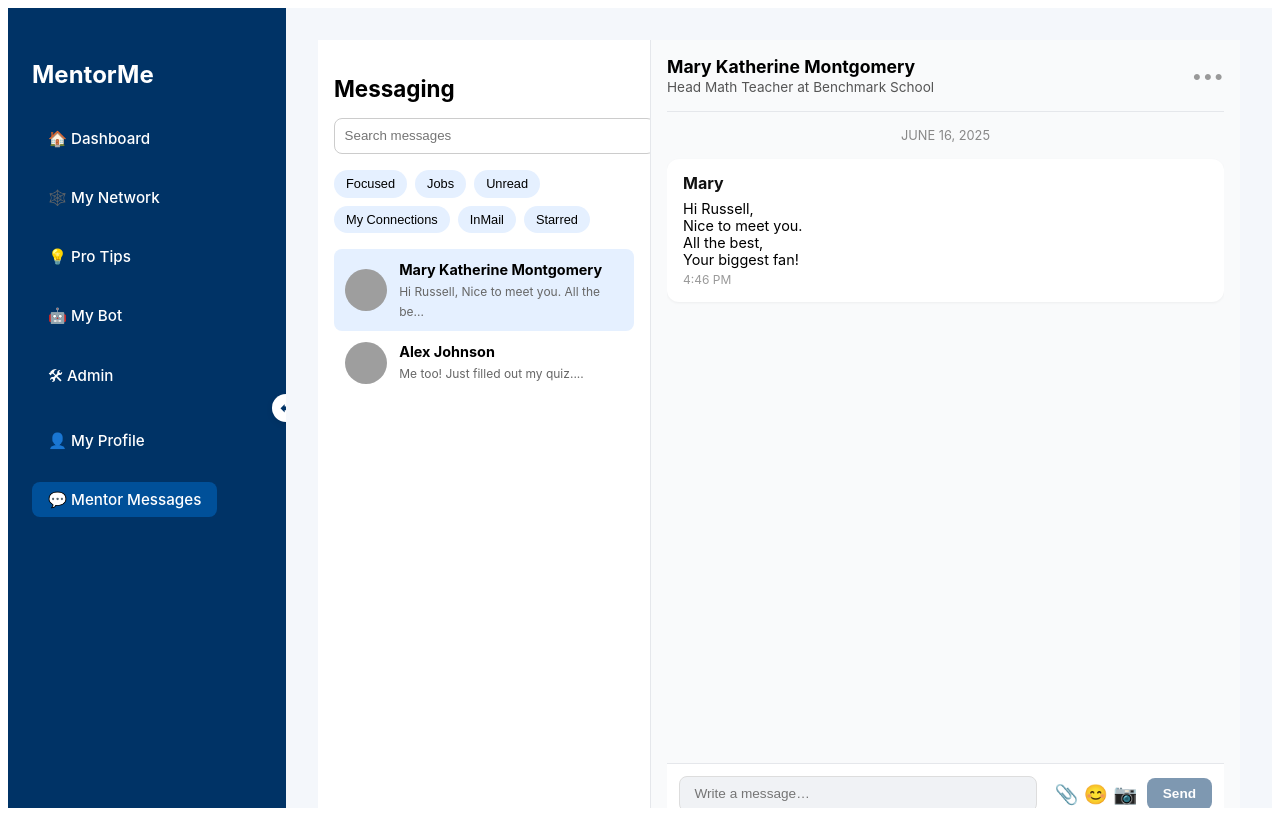
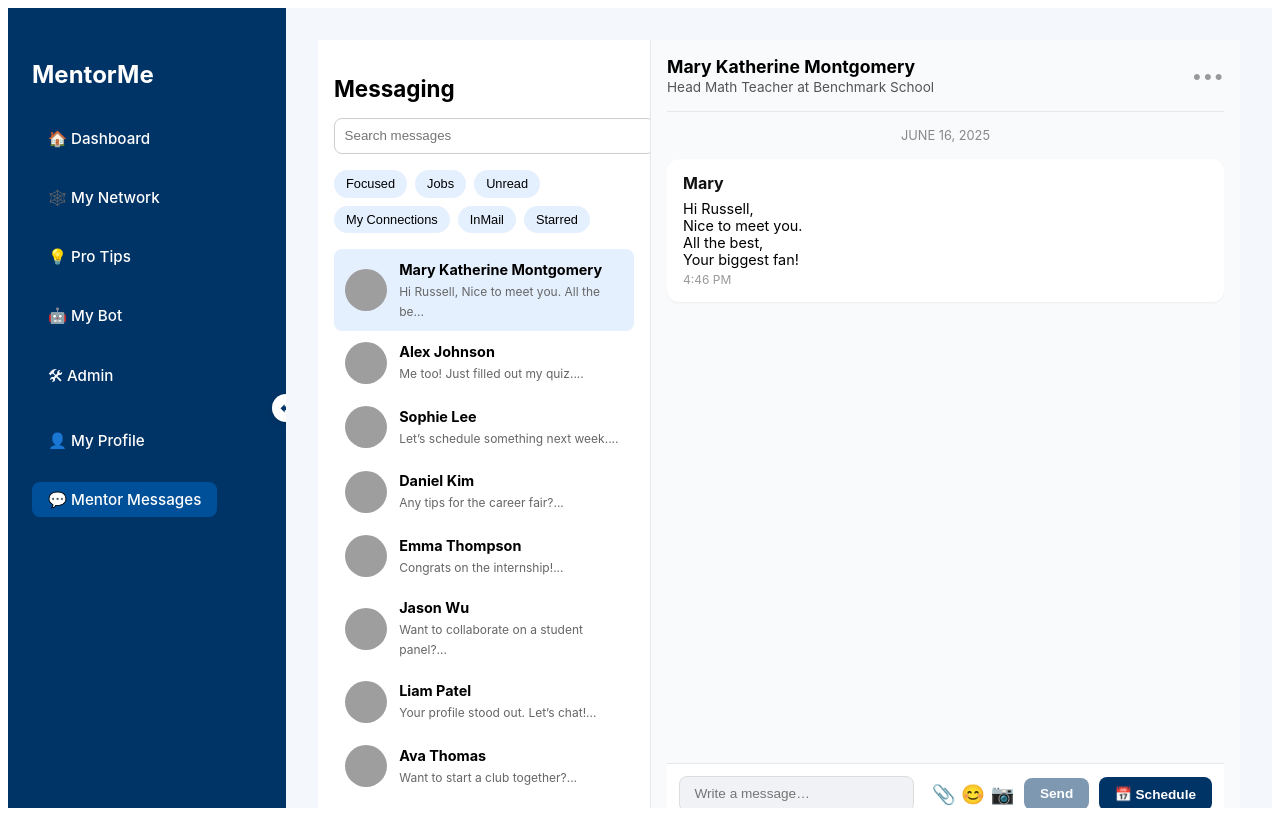
Before and after one commit to Rfitzgerald-svg/mentorme-frontend-, a React (Create React App) app: page /messages in a window 1280 px wide. Built offline with nearby package versions, Linux system fonts and the light colour scheme; grey boxes are pictures that could not be loaded.

Commit message:
Update MentorMessages.jsx

```diff
--- a/src/routes/MentorMessages.jsx
+++ b/src/routes/MentorMessages.jsx
@@ -1,5 +1,13 @@
-import React, { useEffect, useRef, useState } from "react";
+import React, { useState } from "react";
 import "./MentorMessages.css";
+
+const slots = [
+  "Monday 10:00 AM",
+  "Monday 2:00 PM",
+  "Tuesday 11:00 AM",
+  "Wednesday 1:00 PM",
+  "Friday 3:00 PM"
+];
 
 const mockConversations = [
   {
@@ -31,13 +39,110 @@ const mockConversations = [
       },
     ],
   },
+  {
+    id: 3,
+    name: "Sophie Lee",
+    title: "Mentor at Goldman Sachs",
+    messages: [
+      {
+        sender: "Sophie",
+        time: "2h ago",
+        text: "Let’s schedule something next week.",
+      },
+    ],
+  },
+  {
+    id: 4,
+    name: "Daniel Kim",
+    title: "Student at Taft",
+    messages: [
+      {
+        sender: "Daniel",
+        time: "1d ago",
+        text: "Any tips for the career fair?",
+      },
+    ],
+  },
+  {
+    id: 5,
+    name: "Emma Thompson",
+    title: "Alum at Harvard",
+    messages: [
+      {
+        sender: "Emma",
+        time: "3h ago",
+        text: "Congrats on the internship!",
+      },
+    ],
+  },
+  {
+    id: 6,
+    name: "Jason Wu",
+    title: "Founder at EduStart",
+    messages: [
+      {
+        sender: "Jason",
+        time: "Yesterday",
+        text: "Want to collaborate on a student panel?",
+      },
+    ],
+  },
+  {
+    id: 7,
+    name: "Liam Patel",
+    title: "Mentor at BCG",
+    messages: [
+      {
+        sender: "Liam",
+        time: "4h ago",
+        text: "Your profile stood out. Let’s chat!",
+      },
+    ],
+  },
+  {
+    id: 8,
+    name: "Ava Thomas",
+    title: "Peer at Choate",
+    messages: [
+      {
+        sender: "Ava",
+        time: "6h ago",
+        text: "Want to start a club together?",
+      },
+    ],
+  },
+  {
+    id: 9,
+    name: "Jayden Wu",
+    title: "Product Manager at Google",
+    messages: [
+      {
+        sender: "Jayden",
+        time: "1w ago",
+        text: "Hope the school year is going well!",
+      },
+    ],
+  },
+  {
+    id: 10,
+    name: "Nina Rivera",
+    title: "Designer at IDEO",
+    messages: [
+      {
+        sender: "Nina",
+        time: "2w ago",
+        text: "Just published a new article on mentorship!",
+      },
+    ],
+  },
 ];
 
 export default function MentorMessages() {
   const [selectedId, setSelectedId] = useState(1);
   const [input, setInput] = useState("");
+  const [showCalendar, setShowCalendar] = useState(false);
+  const [bookedSlot, setBookedSlot] = useState(null);
   const [conversations, setConversations] = useState(mockConversations);
-  const threadRef = useRef(null);
 
   const current = conversations.find((c) => c.id === selectedId);
 
@@ -55,14 +160,23 @@ export default function MentorMessages() {
     setInput("");
   };
 
-  useEffect(() => {
-    if (threadRef.current) {
-      threadRef.current.scrollTop = threadRef.current.scrollHeight;
-    }
-  }, [conversations]);
+  const handleBook = (slot) => {
+    setBookedSlot(slot);
+    setShowCalendar(false);
+    const updated = conversations.map((c) =>
+      c.id === selectedId
+        ? {
+            ...c,
+            messages: [...c.messages, { sender: "You", time: "Just now", text: `Scheduled: ${slot}` }],
+          }
+        : c
+    );
+    setConversations(updated);
+  };
 
   return (
     <div className="messages-wrapper">
+      {/* LEFT SIDEBAR */}
       <div className="sidebar-pane">
         <h2>Messaging</h2>
         <input className="search-input" placeholder="Search messages" />
@@ -86,6 +200,7 @@ export default function MentorMessages() {
         ))}
       </div>
 
+      {/* RIGHT CONVERSATION VIEW */}
       <div className="chat-pane">
         <div className="chat-header">
           <div>
@@ -95,16 +210,34 @@ export default function MentorMessages() {
           <span className="options">•••</span>
         </div>
 
-        <div className="chat-thread" ref={threadRef}>
+        <div className="chat-thread">
           <div className="chat-date">JUNE 16, 2025</div>
           {current.messages.map((msg, idx) => (
-            <div key={idx} className={`message-bubble ${msg.sender === "You" ? "right" : "left"}`}>
+            <div key={idx} className="message-bubble">
               <strong>{msg.sender}</strong>
               <p>{msg.text}</p>
               <span className="timestamp">{msg.time}</span>
             </div>
           ))}
         </div>
+
+        {showCalendar && (
+          <div className="calendar-modal">
+            <h4>Pick a time to meet</h4>
+            <div className="calendar-grid">
+              {slots.map((slot, i) => (
+                <button
+                  key={i}
+                  onClick={() => handleBook(slot)}
+                  disabled={bookedSlot === slot}
+                  className={bookedSlot === slot ? "booked" : "available"}
+                >
+                  {bookedSlot === slot ? "Booked: " : ""}{slot}
+                </button>
+              ))}
+            </div>
+          </div>
+        )}
 
         <div className="input-bar">
           <input
@@ -117,6 +250,9 @@ export default function MentorMessages() {
           <button disabled={!input.trim()} onClick={handleSend}>
             Send
           </button>
+          <button className="schedule-btn" onClick={() => setShowCalendar(!showCalendar)}>
+            📅 Schedule
+          </button>
         </div>
       </div>
     </div>
```
